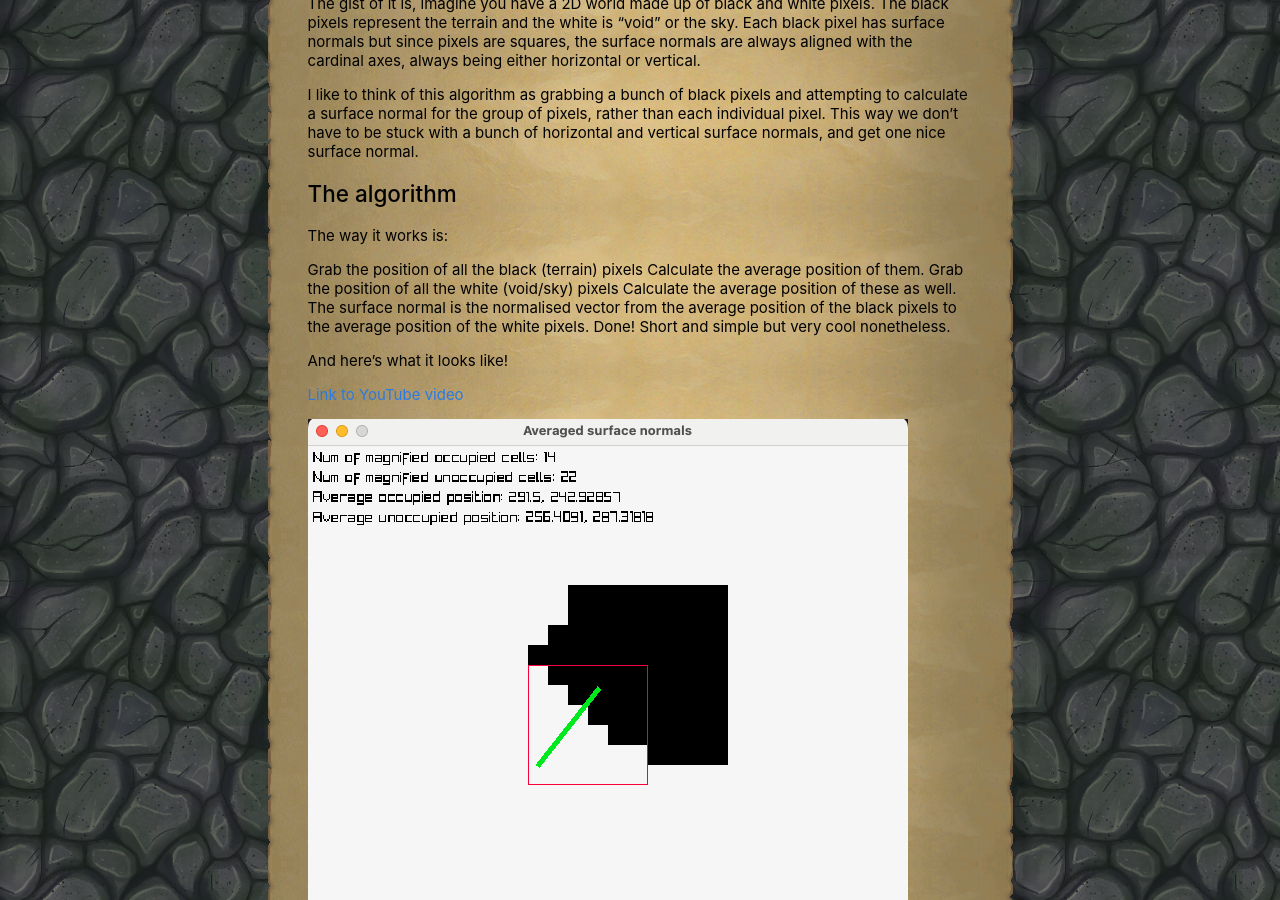
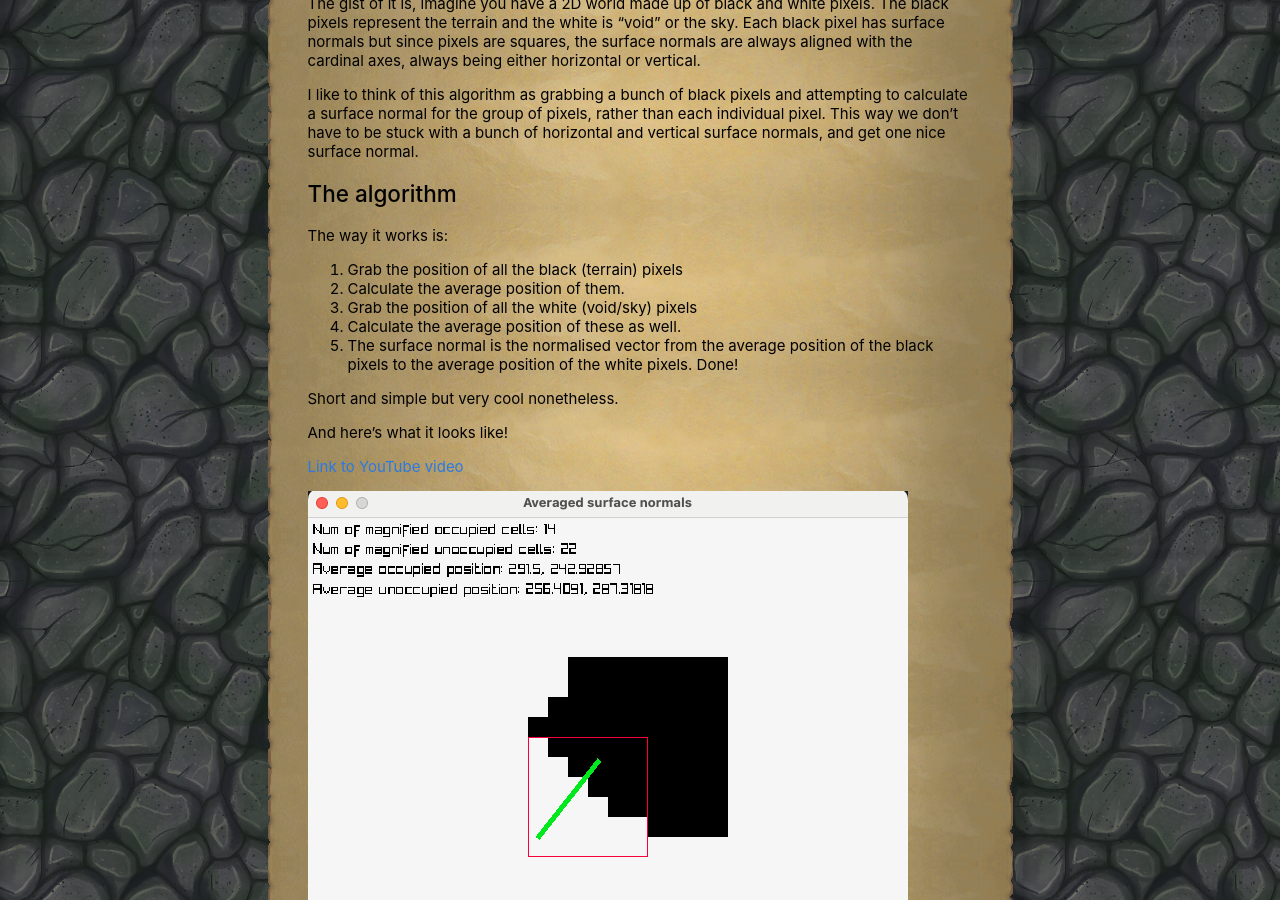
Before and after one commit to Pingimingi22/Pingimingi22.github.io, a Jekyll site: the page built from _posts/2024-01-27-calculating-surface-normal-for-an-irregular-terrain.md, in a window 1280 px wide and 900 px high, scrolled down 1494 px. Built offline with Jekyll 4.4.1, drawn with Linux system fonts in a browser that asks for light colours; some of the changed lines change nothing that is shown.

Commit message:
Fixed another formatting typo.

```diff
--- a/_posts/2024-01-27-calculating-surface-normal-for-an-irregular-terrain.md
+++ b/_posts/2024-01-27-calculating-surface-normal-for-an-irregular-terrain.md
@@ -33,12 +33,13 @@ I like to think of this algorithm as grabbing a bunch of black pixels and attemp
 ## The algorithm
 The way it works is:
 
-Grab the position of all the black (terrain) pixels
-Calculate the average position of them.
-Grab the position of all the white (void/sky) pixels
-Calculate the average position of these as well.
-The surface normal is the normalised vector from the average position of the black pixels to the average position of the white pixels.
+1. Grab the position of all the black (terrain) pixels
+2. Calculate the average position of them.
+3. Grab the position of all the white (void/sky) pixels
+4. Calculate the average position of these as well.
+5. The surface normal is the normalised vector from the average position of the black pixels to the average position of the white pixels.
 Done!
+
 Short and simple but very cool nonetheless.
 
 And here's what it looks like!
```
